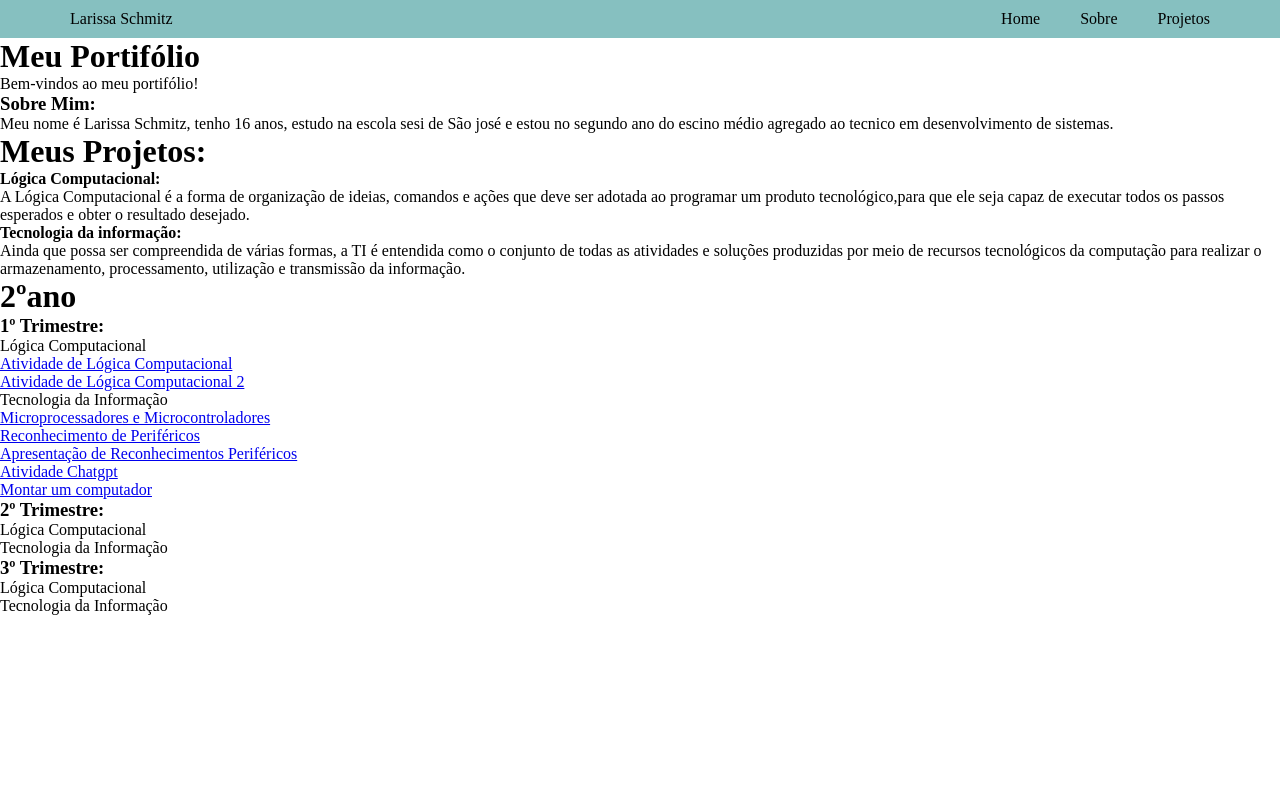
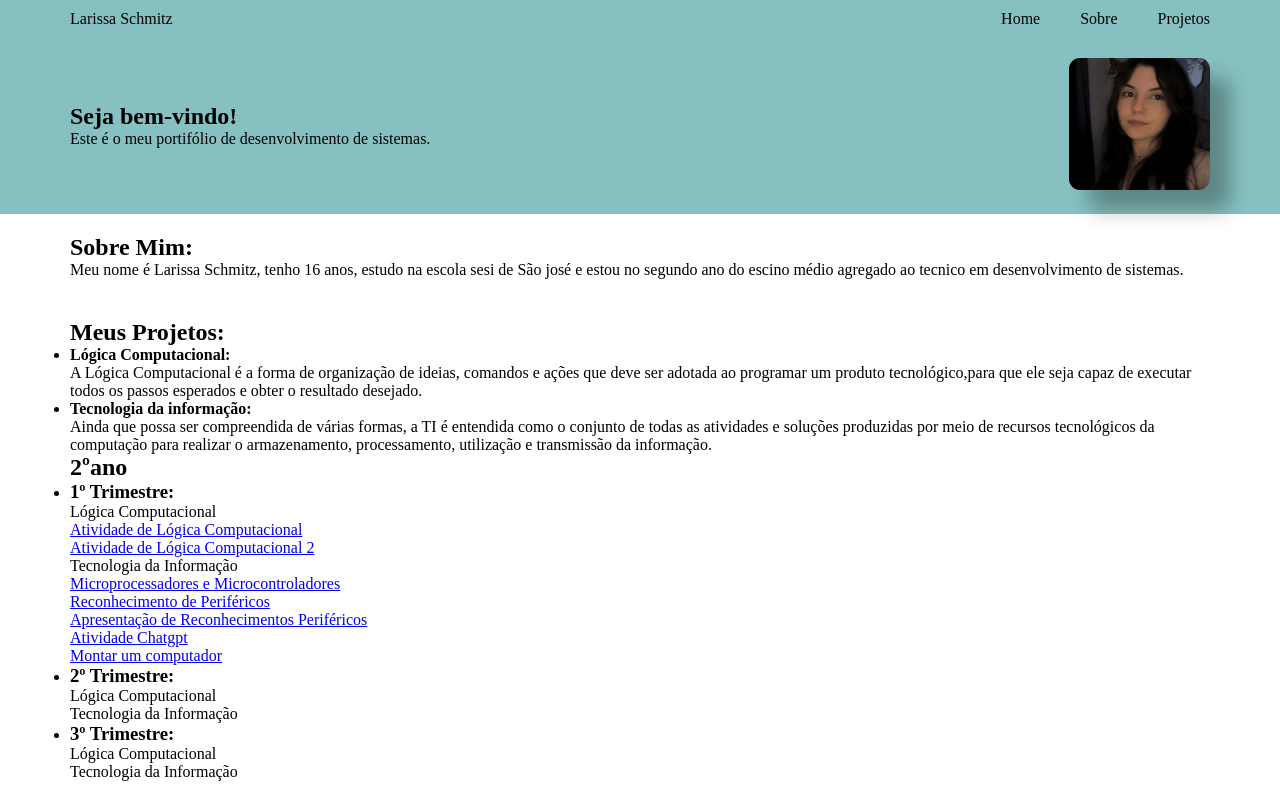
Before and after one commit to larisch12/Portf-lio, a plain HTML site: page index.html in a window 1280 px wide. Drawn offline with Linux system fonts and the light colour scheme.

Commit message:
Add files via upload

```diff
--- a/index.html
+++ b/index.html
@@ -24,11 +24,22 @@
             </ul>
         </nav>
     </header>
-    <h1>Meu Portifólio</h1>
-    <p>Bem-vindos ao meu portifólio!</p>
-<h3>Sobre Mim:</h3>
-<p>Meu nome é Larissa Schmitz, tenho 16 anos, estudo na escola sesi de São josé e estou no segundo ano do escino médio agregado ao tecnico em desenvolvimento de sistemas. </p>
-<h1>Meus Projetos:</h1>
+    <section id="home">
+<div class="esquerdo">
+    <h1>Seja bem-vindo!</h1>
+    <p>Este é o meu portifólio de desenvolvimento de sistemas.  </p>
+</div>
+<div class="direito">
+<img src="imagem.jpeg" alt="">
+</div>
+    </section>
+    <section id="sobre">
+        <h2>Sobre Mim:</h2>
+        <p>Meu nome é Larissa Schmitz, tenho 16 anos, estudo na escola sesi de São josé e estou no segundo ano do escino médio agregado ao tecnico em desenvolvimento de sistemas. </p>
+
+    </section>
+    <section id="projeto">
+        <h1>Meus Projetos:</h1>
 <ul>
     <li>
         <h4>Lógica Computacional:</h4>
@@ -71,5 +82,7 @@
 
         <p>Tecnologia da Informação</p>
 </ul>
+    </section>
+
 </body>
 </html>
--- a/style.css
+++ b/style.css
@@ -17,3 +17,25 @@ header ul {
 header li{
     list-style: none;
 }
+
+#home{
+    padding: 20px 70px;
+    display: flex;
+    align-items: center;
+    justify-content: space-between;
+}
+
+.direito img{
+    width: 11vw;
+    border-radius: 11px;
+    box-shadow: 20px 20px 20px rgba(0,0,0,0.3);
+}
+
+
+#home{
+    background-color: rgb(134, 192, 192);
+}
+
+#sobre, #projeto{
+    padding: 20px 70px;
+}
```
Also changed, not shown: imagem.jpeg (added), 1 other file.
